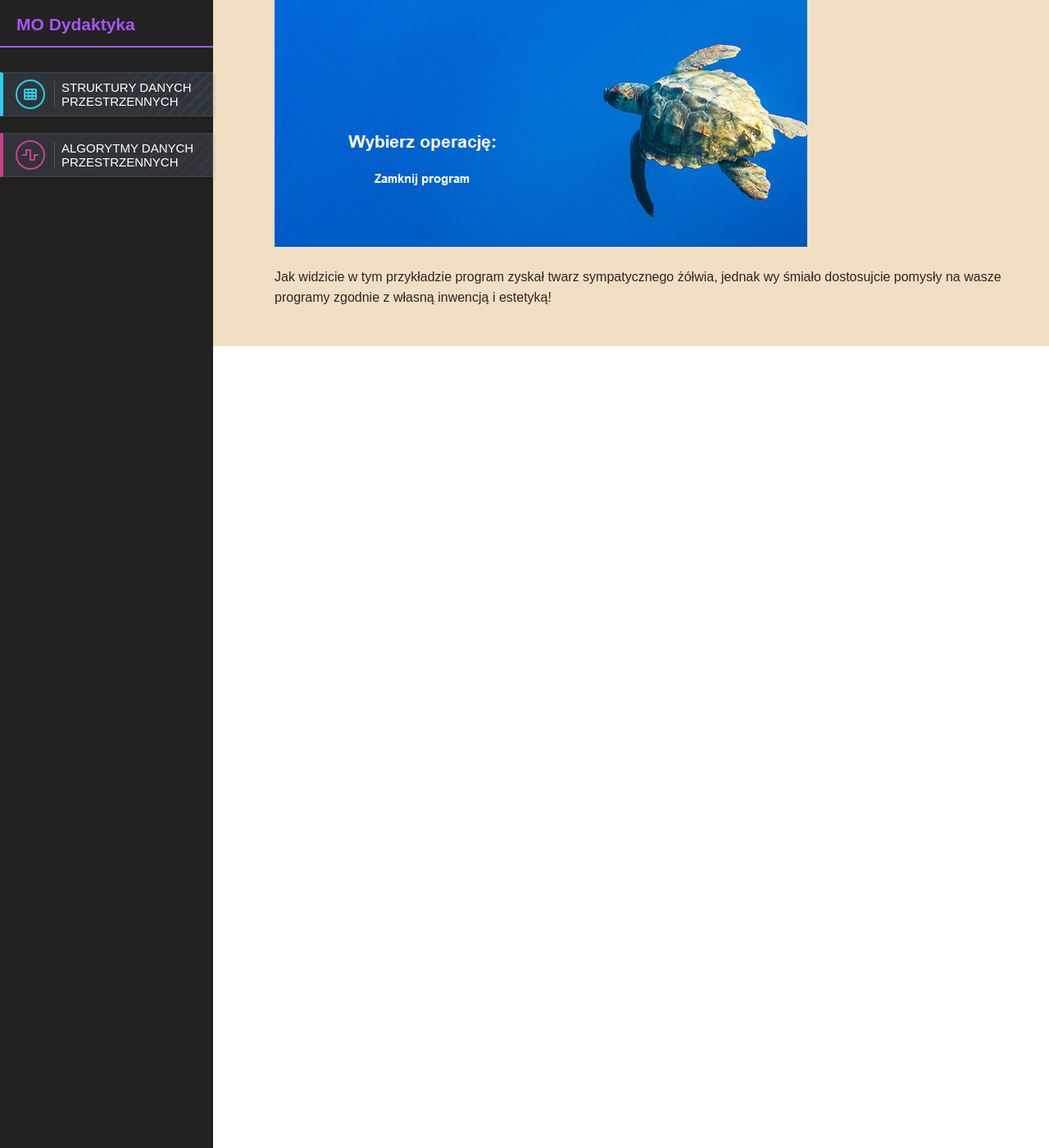
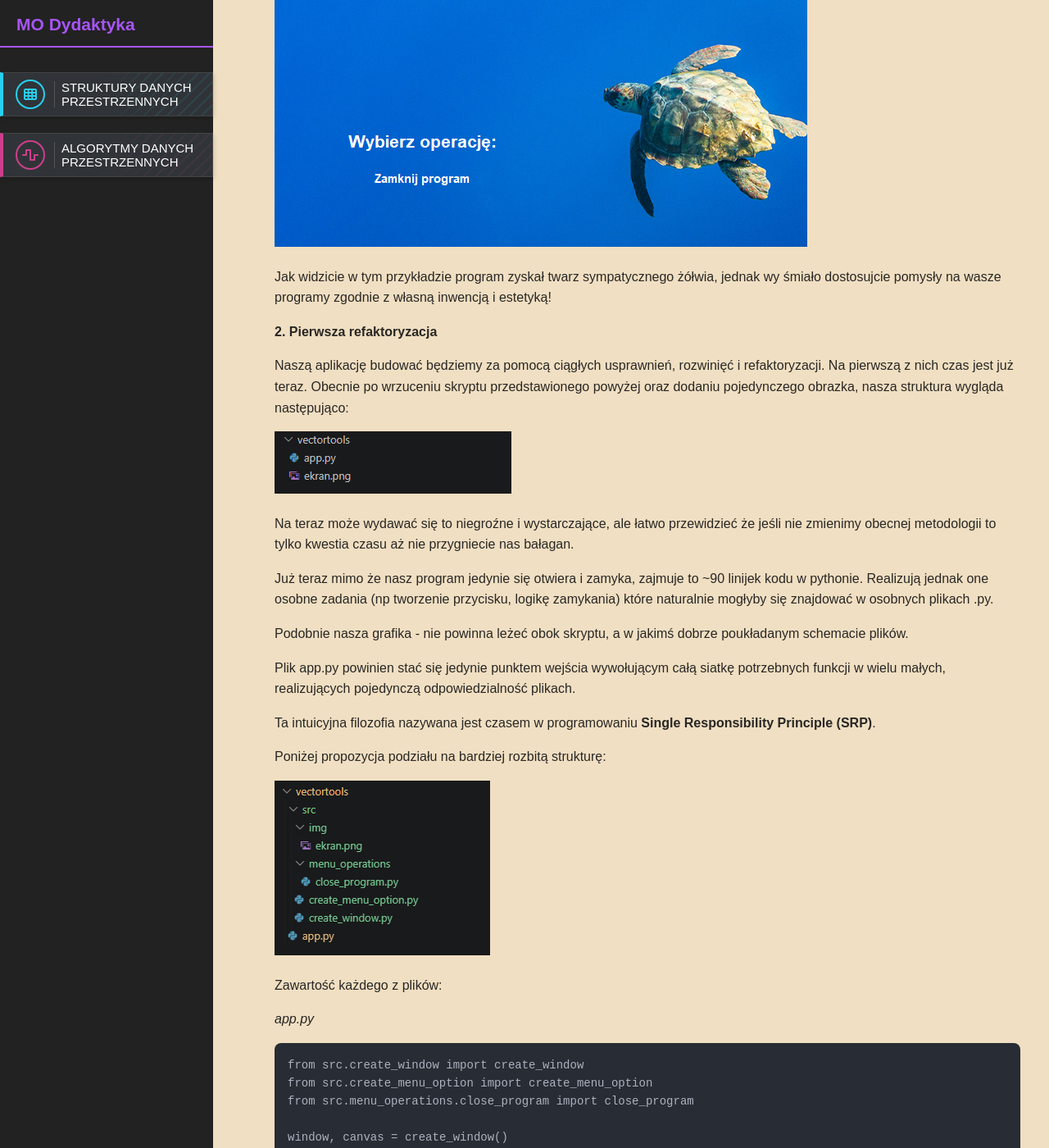
Before and after one commit to MateuszOsko/mo-dydaktyka, a Jekyll site: the page built from _courses/structures/wstep-4.md, in a window 1280 px wide and 1400 px high, scrolled down 2807 px. Shown: the whole window at 82% size. Built offline with Jekyll 4.4.1, drawn with Linux system fonts in a browser that asks for light colours; nearby versions of some CDN libraries; some of the changed text lies outside the part shown.

Commit message:
Refaktoryzacja VectorTools

````diff
--- a/_courses/structures/wstep-4.md
+++ b/_courses/structures/wstep-4.md
@@ -119,3 +119,168 @@ Powyższy kod odpowiada za przygotowanie następującego widoku:
 ![](./img/VT_01.png)
 
 Jak widzicie w tym przykładzie program zyskał twarz sympatycznego żółwia, jednak wy śmiało dostosujcie pomysły na wasze programy zgodnie z własną inwencją i estetyką!
+
+2. **Pierwsza refaktoryzacja**
+
+Naszą aplikację budować będziemy za pomocą ciągłych usprawnień, rozwinięć i refaktoryzacji. Na pierwszą z nich czas jest już teraz.
+Obecnie po wrzuceniu skryptu przedstawionego powyżej oraz dodaniu pojedynczego obrazka, nasza struktura wygląda następująco:
+
+![](./img/VT_02.png)
+
+Na teraz może wydawać się to niegroźne i wystarczające, ale łatwo przewidzieć że jeśli nie zmienimy obecnej metodologii to tylko kwestia czasu aż nie przygniecie nas bałagan.
+
+Już teraz mimo że nasz program jedynie się otwiera i zamyka, zajmuje to ~90 linijek kodu w pythonie. Realizują jednak one osobne zadania (np tworzenie przycisku, logikę zamykania) które naturalnie mogłyby się znajdować w osobnych plikach .py.
+
+Podobnie nasza grafika - nie powinna leżeć obok skryptu, a w jakimś dobrze poukładanym schemacie plików.
+
+Plik app.py powinien stać się jedynie punktem wejścia wywołującym całą siatkę potrzebnych funkcji w wielu małych, realizujących pojedynczą odpowiedzialność plikach.
+
+Ta intuicyjna filozofia nazywana jest czasem w programowaniu  **Single Responsibility Principle (SRP)**.
+
+Poniżej propozycja podziału na bardziej rozbitą strukturę:
+
+![](./img/VT_03.png)
+
+Zawartość każdego z plików:
+
+*app.py*
+```python
+from src.create_window import create_window
+from src.create_menu_option import create_menu_option
+from src.menu_operations.close_program import close_program
+
+window, canvas = create_window()
+
+create_menu_option(canvas, 465, "Zamknij program", lambda: close_program(window))
+
+window.mainloop()
+```
+
+W przyszłości i tak będziemy chcieli jeszcze bardziej odchudzić ten plik, jednak już teraz jest on znacząco krótszy i zawiera jedynie kolejne polecenia do wykonania - wywołania funkcji, bez ich definicji.
+
+Warto zwrócić uwagę na sposób komunikacji między plikami - funkcje które pobieramy z innych plików są importowane zgodnie ze strukturą plików.
+
+*create_window.py*
+```python
+import tkinter as tk
+
+def create_window():
+    # Utworzenie głównego okna + canvas:
+
+    window = tk.Tk()
+    window.title("VectorTools")
+    window.resizable(False, False)
+
+    canvas = tk.Canvas(
+        window,
+        width=650,
+        height=550,
+        highlightthickness=0
+    )
+
+    canvas.pack()
+
+
+    # Grafika tła:
+
+    window.background_screen = tk.PhotoImage(
+        file="src/img/ekran.png"
+    )
+
+    canvas.create_image(
+        0,
+        0,
+        image=window.background_screen,
+        anchor="nw"
+    )
+
+
+    # Tytuł programu:
+    canvas.create_text(
+        200,
+        50,
+        text="VectorTools",
+        font=("Arial", 30, "bold"),
+        fill="white"
+    )
+
+
+    # Menu:
+
+    canvas.create_text(
+        180,
+        420,
+        text="Wybierz operację:",
+        font=("Arial", 16, "bold"),
+        fill="white"
+    )
+
+    return (window, canvas)
+```
+
+Sama implementacja się tu mocno nie zmieniła - jedyne co dodaliśmy to opakowanie w funkcję oraz deklarację zwrotki.
+
+Wykorzystaliśmy też window.background_screen do przechowywania tła.
+
+*create_menu_option.py*
+```python
+import tkinter as tk
+from collections.abc import Callable
+
+def create_menu_option(
+    canvas: tk.Canvas,
+    height: int,
+    text: str,
+    operation: Callable
+):
+    text_id = canvas.create_text(
+        180,
+        height,
+        text=text,
+        font=("Arial", 11, "bold"),
+        fill="white"
+    )
+
+    canvas.tag_bind(
+        text_id,
+        "<Button-1>",
+        lambda event: operation()
+    )
+
+    canvas.tag_bind(
+        text_id,
+        "<Enter>",
+        lambda event: canvas.itemconfig(
+            text_id,
+            fill="#90E0EF"
+        )
+    )
+
+    canvas.tag_bind(
+        text_id,
+        "<Leave>",
+        lambda event: canvas.itemconfig(
+            text_id,
+            fill="white"
+        )
+    )
+```
+
+Sama logika się nie zmieniła, ale tym razem poza opakowaniem w funkcję dodaliśmy też większą parametryzację - wysokość przycisku, wyświetlany tekst, metodę którą ma wywołać kliknięcie.
+
+Dzięki temu stworzyliśmy bardziej uniwersalną, elastyczną funkcję - nie nadaje się już tylko do tworzenia przycisku zamykania ekranu, ale dowolnego przycisku w menu.
+
+Dodaliśmy też łączenie elementów po text_id, a nie tagu, aby podtrzymać tę elastyczność.
+
+*close_program.py*
+```python
+def close_program(window):
+    window.after(0, window.destroy)
+```
+Dodaliśmy oczekiwanie after() jako dodatkowe zabezpieczenie, aby tkinter poprawnie przetworzył kliknięcie przed zamknięciem programu - w kolejnej pętli zdarzeń.
+
+Warto też zwrócić uwagę że plik znajduje się w osobnym podfolderze menu_operations - jasne wskazanie, że w przyszłości każda logika (zazwyczaj o wiele bardziej skomplikowana niż window.destroy()) dostępna pod menu będzie miała swoją implementację właśnie w tym podfolderze.
+
+**3. Dalsze refaktoryzacje**
+
+Część zmian narzucać będzie dalszy przebieg zajęć, skupione one będą jednak głównie na elementach funkcjonalnych, a nie UI. Śmiało więc poświęccie chwilę na przeszukanie możliwości tkintera i dostosowujcie wizualnie wasze programy już na własną rękę!
````
Also changed, not shown: other parts of _courses/structures/wstep-4.md (+1 -1 lines), _courses/structures/img/VT_02.png (added), _courses/structures/img/VT_03.png (added).
